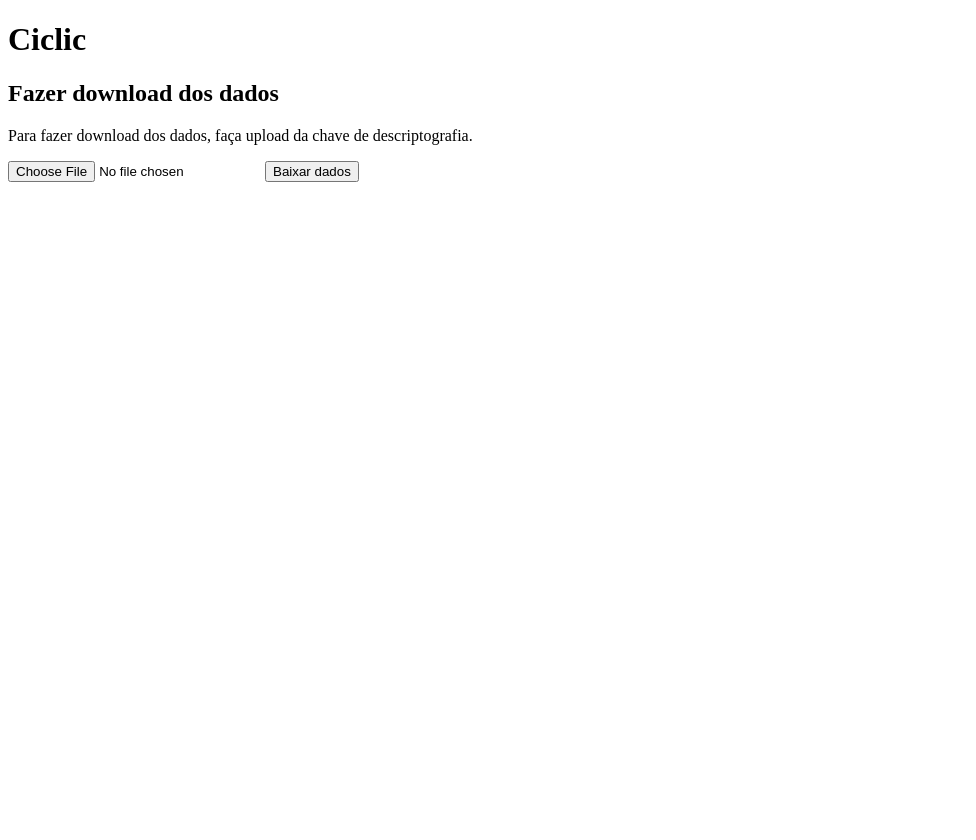
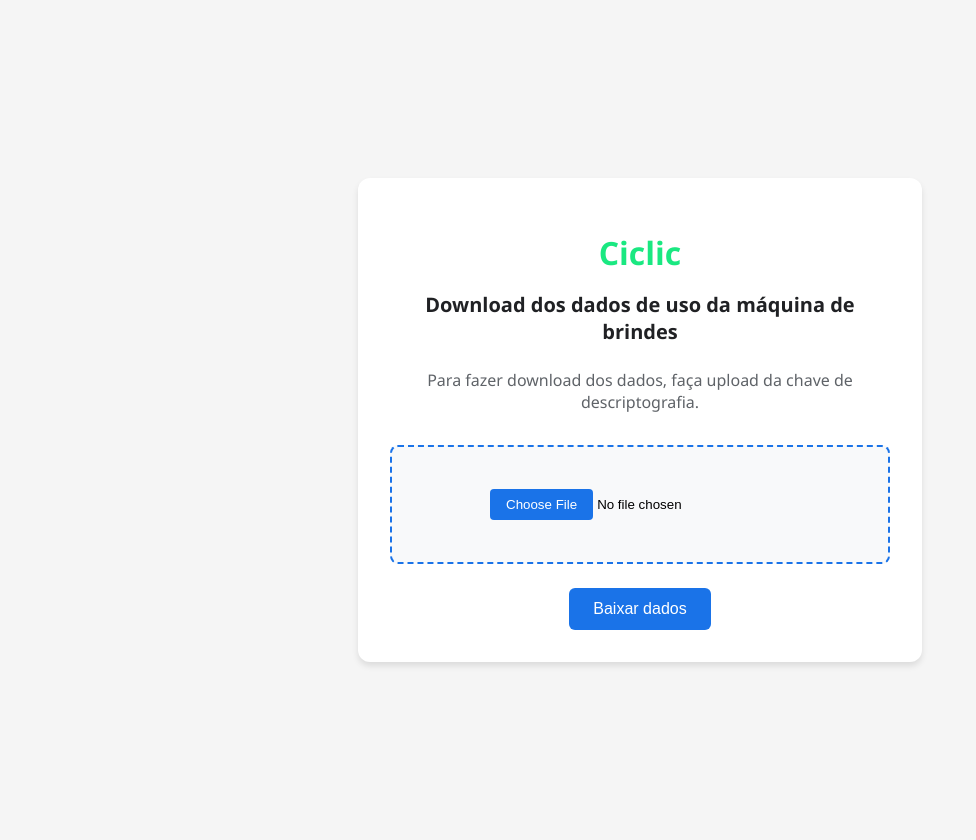
Before and after one commit to DreamBricksOrg/toymachine_app, a Flask app: page /cryptography in a window 1280 px wide. Shown: the whole page, without its empty margins (0-976 px from the left). Before the commit the page ends 182 px from the top, so only its background shows below. Run offline with Flask 3, Linux system fonts and the light colour scheme.

Commit message:
Alteração da estrutura para melhor estilização

```diff
--- a/templates/download.html
+++ b/templates/download.html
@@ -4,6 +4,7 @@
     <meta charset="UTF-8">
     <meta name="viewport" content="width=device-width, initial-scale=1.0">
     <title>Download</title>
+    <link rel="stylesheet" href="/static/css/download_styles.css">
     <script src="/static/js/download_scripts.js"></script>
     <script src="/static/js/rsa_public_key.js"></script>
     <script src="/static/js/db_encryption.js"></script>
@@ -12,11 +13,15 @@
     <script src="/static/js/util.js"></script>
 </head>
 <body>
-    <h1>Ciclic</h1>
-    <h2>Fazer download dos dados</h2>
-    <p>Para fazer download dos dados, faça upload da chave de descriptografia.</p>
-    <input type="file" name="decript_key" id="decript_key">
-    <input type="hidden" id="encryptedText" value="{{data}}">
-    <button type="button" onclick="decryptText()">Baixar dados</button>
+    <div class="container">
+        <h1>Ciclic</h1>
+        <h2>Download dos dados de uso da máquina de brindes</h2>
+        <p>Para fazer download dos dados, faça upload da chave de descriptografia.</p>
+        <div class="upload-area">
+            <input type="file" name="decript_key" id="decript_key" accept=".pem">
+        </div>
+        <input type="hidden" id="encryptedText" value="{{data}}">
+        <button type="button" onclick="decryptText()">Baixar dados</button>
+    </div>
 </body>
 </html>
```
